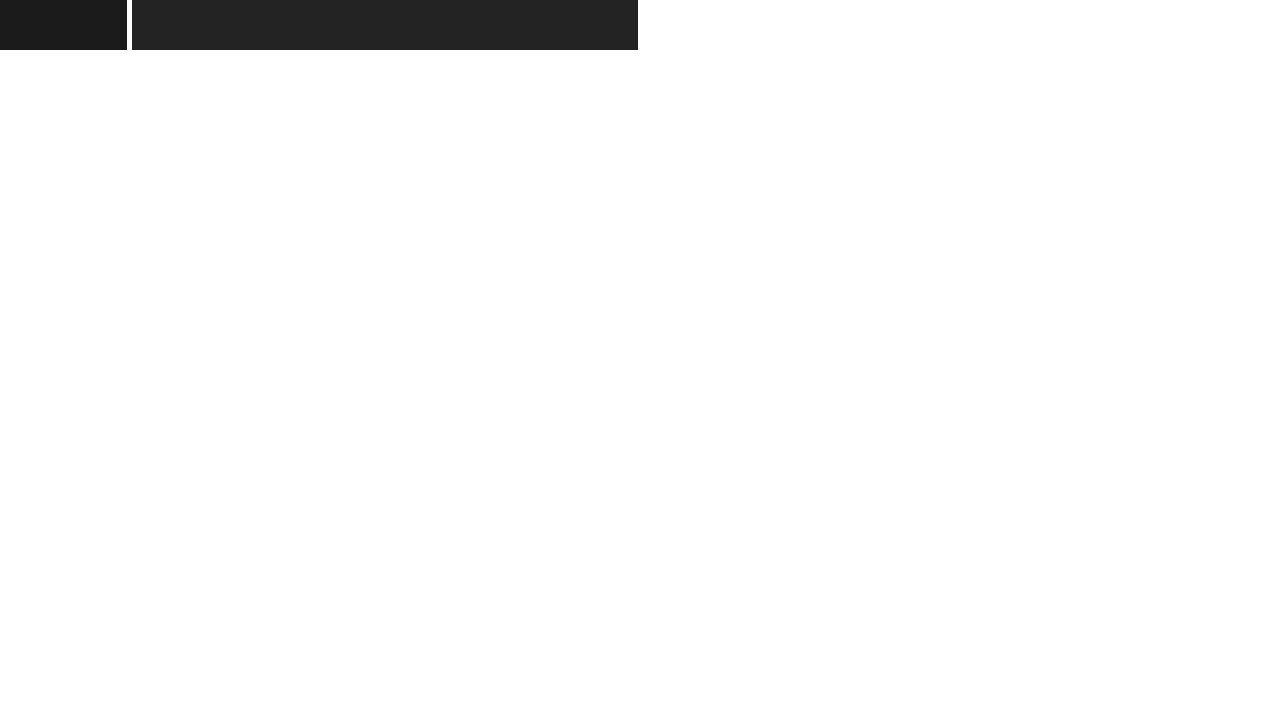
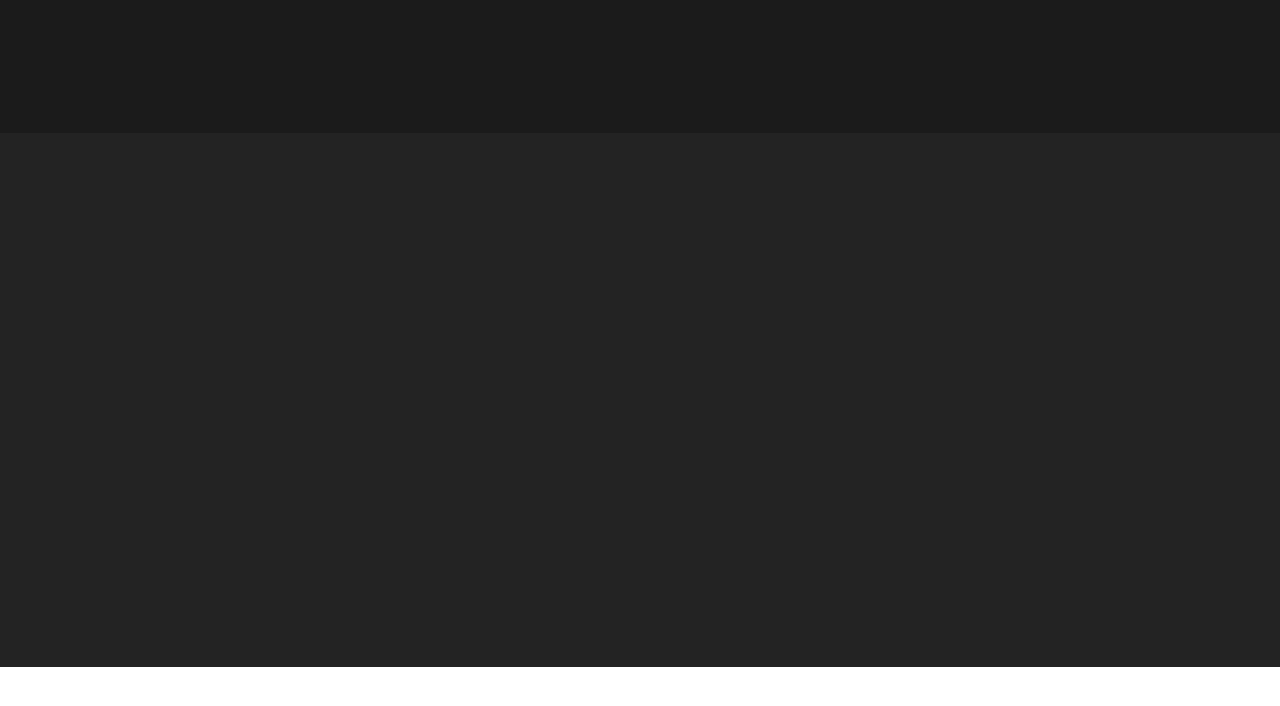
Before and after one commit to Tim3208/MyProject, a plain HTML site: page site.html in a window 1280 px wide. Drawn offline with Linux system fonts and the light colour scheme.

Commit message:
edit height.

```diff
--- a/site.html
+++ b/site.html
@@ -5,12 +5,12 @@
     <title>Document</title>
     <style>
         * {margin:0; padding:0;}
+        html, body {height:100%;}
         .wrapper {
           display: grid;
-          grid-template-columns: 1fr 4fr 4fr 1fr;
-          grid-template-rows: 50px 100px 100px 30px;
+          grid-template-columns: 1fr;
+          grid-template-rows: 1fr 4fr 1fr;
           height:100%;
-          grid-gap: 5px;
         }
           #header {background-color:#1b1b1b;}
           #contents {background-color:#232323;}
```
